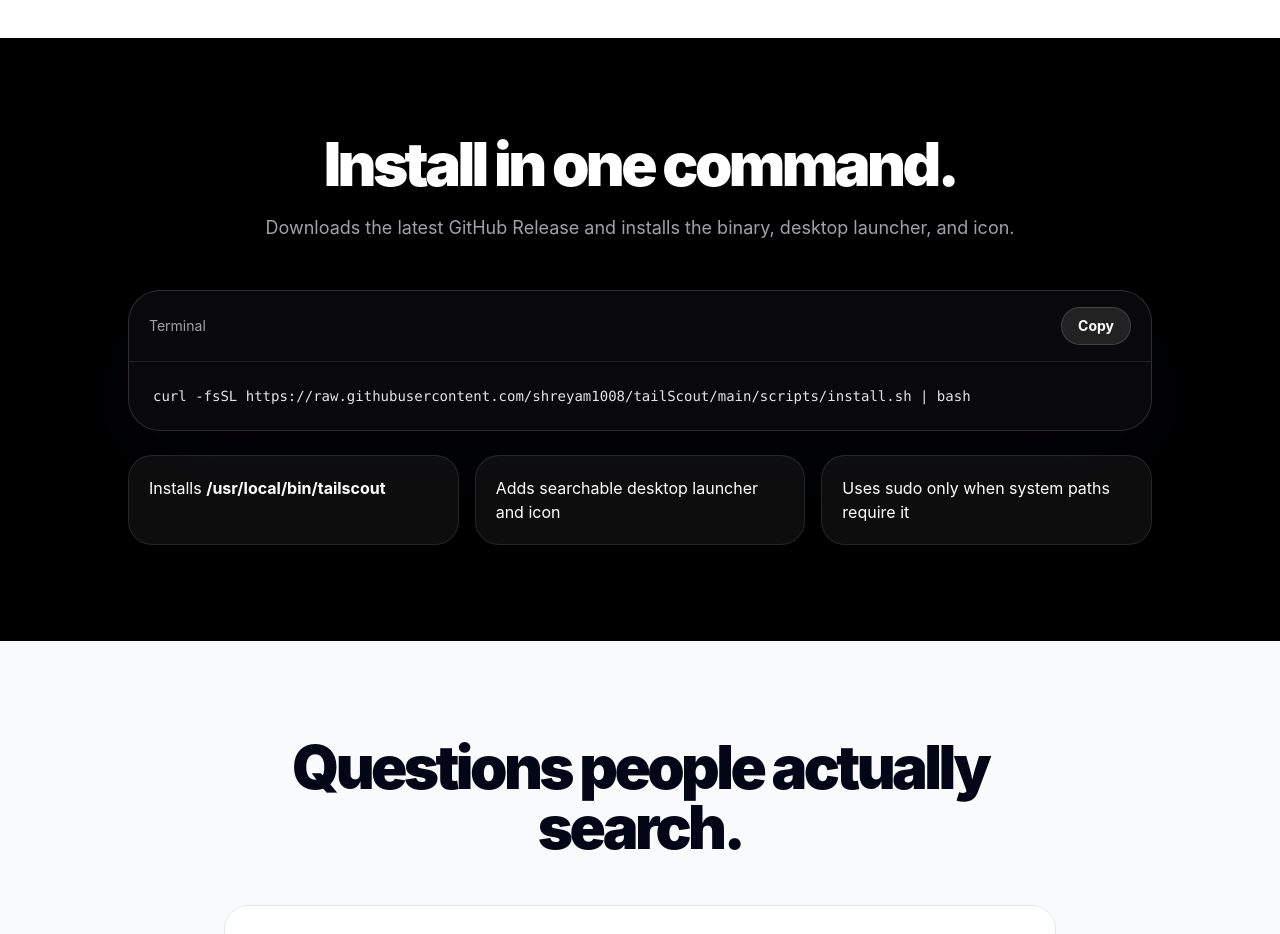
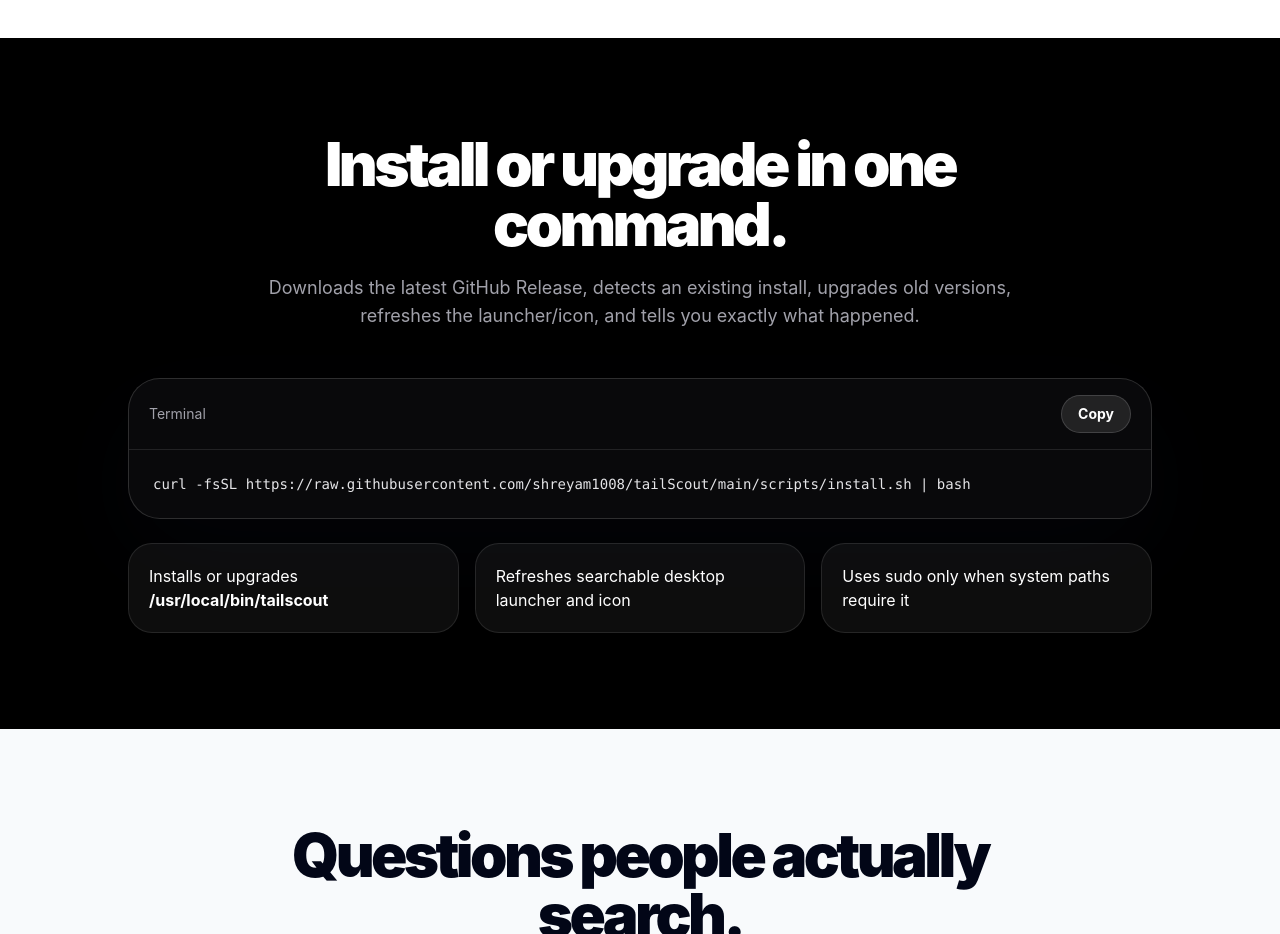
Before and after one commit to shreyam1008/tailScout, a plain HTML site: page docs/index.html in a window 1280 px wide. Shown: the part 2880-3814 px from the top of the page. Drawn offline with nearby package versions, Linux system fonts and the light colour scheme.

Commit message:
Polish installer and landing page

```diff
--- a/docs/index.html
+++ b/docs/index.html
@@ -141,12 +141,12 @@
 
     <section id="install" class="bg-black py-24 text-white">
       <div class="mx-auto max-w-7xl px-5 sm:px-8">
-        <div class="reveal mx-auto max-w-3xl text-center"><h2 class="text-4xl font-black tracking-[-0.06em] sm:text-6xl">Install in one command.</h2><p class="mt-5 text-lg text-zinc-400">Downloads the latest GitHub Release and installs the binary, desktop launcher, and icon.</p></div>
+        <div class="reveal mx-auto max-w-3xl text-center"><h2 class="text-4xl font-black tracking-[-0.06em] sm:text-6xl">Install or upgrade in one command.</h2><p class="mt-5 text-lg text-zinc-400">Downloads the latest GitHub Release, detects an existing install, upgrades old versions, refreshes the launcher/icon, and tells you exactly what happened.</p></div>
         <div class="reveal mx-auto mt-12 max-w-5xl overflow-hidden rounded-[2rem] border border-white/15 bg-zinc-950 shadow-deep">
           <div class="flex items-center justify-between border-b border-white/10 px-5 py-4 text-sm text-zinc-400"><span>Terminal</span><button class="copy rounded-full border border-white/15 bg-white/10 px-4 py-2 font-bold text-white" data-copy="curl -fsSL https://raw.githubusercontent.com/shreyam1008/tailScout/main/scripts/install.sh | bash">Copy</button></div>
           <pre class="overflow-x-auto p-6 text-sm text-zinc-200"><code>curl -fsSL https://raw.githubusercontent.com/shreyam1008/tailScout/main/scripts/install.sh | bash</code></pre>
         </div>
-        <div class="reveal mx-auto mt-6 grid max-w-5xl gap-4 md:grid-cols-3"><div class="rounded-3xl border border-white/10 bg-white/5 p-5">Installs <b>/usr/local/bin/tailscout</b></div><div class="rounded-3xl border border-white/10 bg-white/5 p-5">Adds searchable desktop launcher and icon</div><div class="rounded-3xl border border-white/10 bg-white/5 p-5">Uses sudo only when system paths require it</div></div>
+        <div class="reveal mx-auto mt-6 grid max-w-5xl gap-4 md:grid-cols-3"><div class="rounded-3xl border border-white/10 bg-white/5 p-5">Installs or upgrades <b>/usr/local/bin/tailscout</b></div><div class="rounded-3xl border border-white/10 bg-white/5 p-5">Refreshes searchable desktop launcher and icon</div><div class="rounded-3xl border border-white/10 bg-white/5 p-5">Uses sudo only when system paths require it</div></div>
       </div>
     </section>
 
```
Also changed, not shown: 4 other files.
